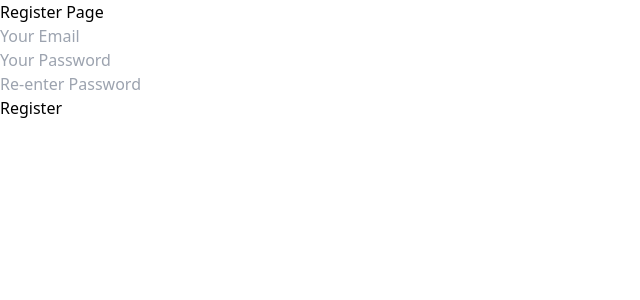
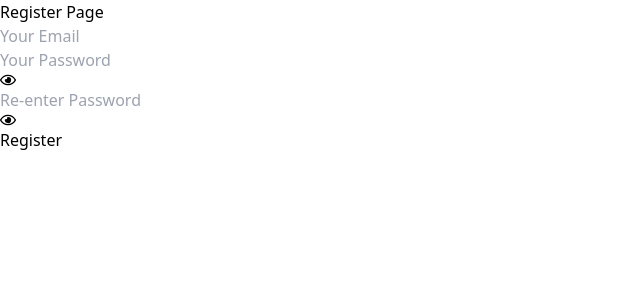
Before and after one commit to Md-Mubin/Login, a React (Vite) app: page / in a window 1280 px wide. Shown: the top 300 px of the page, without its empty margins (0-640 px from the left). Built offline with nearby package versions, Linux system fonts and the light colour scheme.

Commit message:
modified

```diff
--- a/package.json
+++ b/package.json
@@ -13,6 +13,7 @@
     "@reduxjs/toolkit": "^2.2.7",
     "react": "^18.3.1",
     "react-dom": "^18.3.1",
+    "react-icons": "^5.3.0",
     "react-redux": "^9.1.2",
     "react-router-dom": "^6.26.2"
   },
--- a/src/Component/Login.jsx
+++ b/src/Component/Login.jsx
@@ -1,10 +1,11 @@
 import React, { useState } from 'react'
+import { FaRegEye, FaRegEyeSlash } from 'react-icons/fa'
 import { useSelector } from 'react-redux'
 import { useNavigate } from 'react-router-dom'
 
 const Login = () => {
 
-  const Data = useSelector((state)=>state.counter.value)
+  const Data = useSelector((state) => state.counter.value)
 
   const navigate = useNavigate()
 
@@ -13,27 +14,32 @@ const Login = () => {
   const [loginEmailError   , setLoginEmailError]    = useState("")
   const [loginPassword     , setLoginPassword]      = useState("")
   const [loginPasswordError, setLoginPasswordError] = useState("")
+  const [passShow          , passBlock]             = useState(true)
 
-  const handleLoginEmail=(e)=>{
+  const passShowBlock =()=>{
+    passBlock(!passShow)
+  }
+
+  const handleLoginEmail = (e) => {
     setLoginEmail(e.target.value)
     setLoginEmailError("")
   }
 
-  const handleLoginPassword=(e)=>{
+  const handleLoginPassword = (e) => {
     setLoginPassword(e.target.value)
     setLoginPasswordError("")
   }
 
-  const handleLoginSubmit=(e)=>{
+  const handleLoginSubmit = (e) => {
     e.preventDefault()
 
-    if(loginEmail === Data.email && loginPassword === Data.password){
+    if (loginEmail === Data.email && loginPassword === Data.password) {
       navigate("/welcome")
-    }else{
-      if(loginEmail !== Data.email){
+    } else {
+      if (loginEmail !== Data.email) {
         setLoginEmailError("Enter Your Correct Email")
       }
-      if(loginPassword !== Data.password){
+      if (loginPassword !== Data.password) {
         setLoginPasswordError("Enter Your Correct Password")
       }
     }
@@ -51,8 +57,14 @@ const Login = () => {
         </ul>
 
         <ul className='relative'>
-        <input onChange={handleLoginPassword} type="password" placeholder='password' className='w-[300px] border-2 py-2 rounded-xl px-2' />
+          <input onChange={handleLoginPassword} type={passShow? "password" : "text"} placeholder='password' className='w-[300px] border-2 py-2 rounded-xl px-2' />
           <p className='absolute top-[-20px] text-red-400'>{loginPasswordError}</p>
+          {
+            passShow ?
+              <FaRegEye onClick={passShowBlock} className='absolute right-4 top-2 text-[25px] cursor-pointer' />
+              :
+              <FaRegEyeSlash onClick={passShowBlock} className='absolute right-4 top-2 text-[25px] cursor-pointer' />
+          }
         </ul>
 
         <button className='w-[200px] border-2 py-2 rounded-2xl hover:bg-black hover:text-white duration-300'>Login</button>
--- a/src/Component/Register.jsx
+++ b/src/Component/Register.jsx
@@ -2,6 +2,7 @@ import React, { useState } from 'react'
 import { useDispatch } from 'react-redux'
 import { useNavigate } from 'react-router-dom'
 import { registerForm } from '../Slices/MainSlices'
+import { FaRegEye, FaRegEyeSlash } from 'react-icons/fa'
 
 const Register = () => {
 
@@ -11,6 +12,16 @@ const Register = () => {
     const [passwordError  , setPasswordError]   = useState("")
     const [rePassword     , setRePassword]      = useState("")
     const [rePasswordError, setRePasswordError] = useState("")
+    const [show           , block]              = useState(true)
+    const [rePassShow     , rePassBlock]        = useState(true)
+
+    const showBlock =()=>{
+        block(!show)
+    }
+
+    const reShowBlock = ()=>{
+        rePassBlock(!rePassShow)
+    }
 
     const naviget = useNavigate()
 
@@ -71,13 +82,25 @@ const Register = () => {
                 </ul>
 
                 <ul className='relative'>
-                    <input onChange={handlePassword} type="password" placeholder='Your Password' className='w-[300px] border-2 py-2 pl-2' />
+                    <input onChange={handlePassword} type={show? "password" : "text"} placeholder='Your Password' className='w-[300px] border-2 py-2 pl-2' />
                     <p className='absolute top-[-20px] text-red-400'>{passwordError}</p>
+                    {
+                        show?
+                        <FaRegEye onClick={showBlock} className='absolute right-4 top-2 text-[25px] cursor-pointer'/>
+                        :
+                        <FaRegEyeSlash onClick={showBlock} className='absolute right-4 top-2 text-[25px] cursor-pointer'/>
+                    }
                 </ul>
 
                 <ul className='relative'>
-                    <input onChange={handleRePassword} type="password" placeholder='Re-enter Password' className='w-[300px] border-2 py-2 pl-2' />
+                    <input onChange={handleRePassword} type={rePassShow? "password" : "text"} placeholder='Re-enter Password' className='w-[300px] border-2 py-2 pl-2' />
                     <p className='absolute top-[-20px] text-red-400'>{rePasswordError}</p>
+                    {
+                        rePassShow?
+                        <FaRegEye onClick={reShowBlock} className='absolute right-4 top-2 text-[25px] cursor-pointer'/>
+                        :
+                        <FaRegEyeSlash onClick={reShowBlock} className='absolute right-4 top-2 text-[25px] cursor-pointer'/>
+                    }
                 </ul>
 
                 <button className='w-[200px] border-2 py-2 rounded-2xl hover:bg-black hover:text-white duration-300'>Register</button>
```
Also changed, not shown: 1 other file (tests, documents, lock files or other folders). Lines whose indentation alone changed are shown as unchanged.
